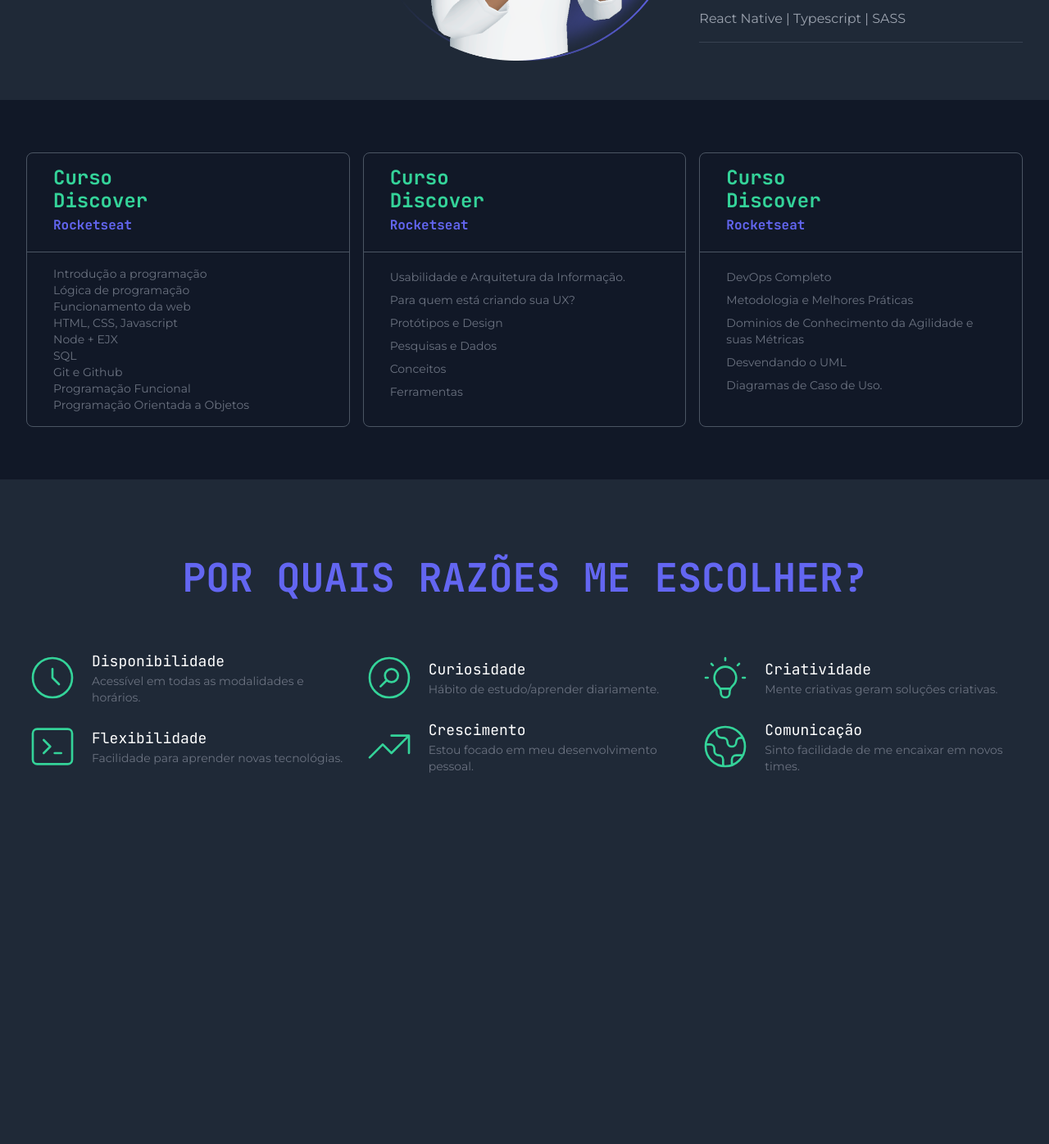
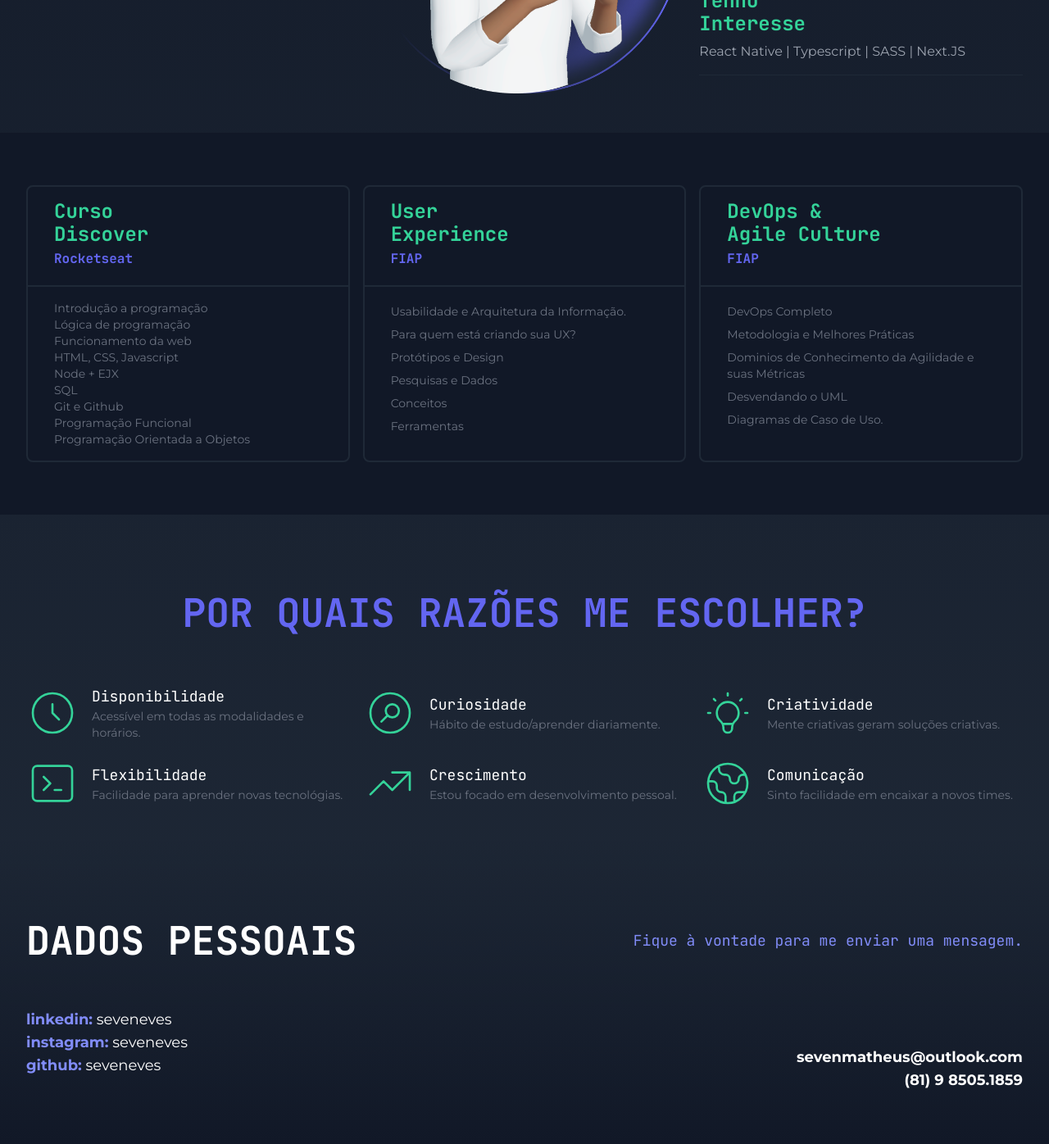
Before and after one commit to sevenmatheus/MyResume, a website built with Vite: page index.html in a window 1280 px wide. Shown: the part 826-2222 px from the top of the page at 82% size. Before the commit the page ends 1867 px from the top, so only its background shows below. Built offline with nearby package versions, Linux system fonts and the light colour scheme.

Commit message:
Adicionado Rodapé e Estilização de outras seções

```diff
--- a/index.html
+++ b/index.html
@@ -10,14 +10,23 @@
         <link href="https://fonts.googleapis.com/css2?family=JetBrains+Mono:wght@400;700;800&family=Montserrat:wght@400;700&display=swap" rel="stylesheet">
 
     </head>
-    <body class="bg-gray-800">
+    <body class="bg-gray-800 bg-gradient-to-b from-gray-900 to-transparent">
+        <nav class="py-1 bg-gradient-to-r from-green-500 to-transparent">
+            <div class="container text-center mx-auto">
+            </div>
+        </nav>
         <!-- Cabeçalho -->
         <header class="mt-20 px-8">
             <div class="container mx-auto text-center font-mono max-w-screen-xl">
                 <!-- Saudações -->
+                <div class="flex justify-center">
                     <p class="text-green-400 font-bold">
-                    Hello World <span class="font-normal">🖖🏾🌍</span>
+                        Hello World
                     </p>
+                    <svg xmlns="http://www.w3.org/2000/svg" class="h-6 w-6 animate-spin text-green-400" fill="none" viewBox="0 0 24 24" stroke="currentColor">
+                        <path stroke-linecap="round" stroke-linejoin="round" stroke-width="2" d="M3.055 11H5a2 2 0 012 2v1a2 2 0 002 2 2 2 0 012 2v2.945M8 3.935V5.5A2.5 2.5 0 0010.5 8h.5a2 2 0 012 2 2 2 0 104 0 2 2 0 012-2h1.064M15 20.488V18a2 2 0 012-2h3.064M21 12a9 9 0 11-18 0 9 9 0 0118 0z" />
+                    </svg>
+                </div>
                 <!-- Nome-->
                 <h1 class="text-6xl font-extrabold text-white py-4">
                     MATHEUS NEVES
@@ -34,7 +43,8 @@
             <section class="p-8">
                 <div class="container mx-auto max-w-lg">
                     <p class="text-gray-400 font-sans text-center">Programador em formação, Entusiasta em tecnologia e apaixonado em solucionar problemas. <b>Atualmente me especializando em desenvolvimento Front-End. </b></p>
-                    <svg width="16" height="88" viewBox="0 0 16 88" fill="none" xmlns="http://www.w3.org/2000/svg" class="mx-auto">
+                    <div class="pt-8">
+                        <svg width="16" height="88" viewBox="0 0 16 88" fill="none" xmlns="http://www.w3.org/2000/svg" class="mx-auto animate-bounce" >
                             <path d="M7.29289 87.7071C7.68342 88.0976 8.31658 88.0976 8.70711 87.7071L15.0711 81.3431C15.4616 80.9526 15.4616 80.3195 15.0711 79.9289C14.6805 79.5384 14.0474 79.5384 13.6569 79.9289L8 85.5858L2.34315 79.9289C1.95262 79.5384 1.31946 79.5384 0.928932 79.9289C0.538408 80.3195 0.538408 80.9526 0.928932 81.3431L7.29289 87.7071ZM9 87L9 4.37114e-08L7 -4.37114e-08L7 87L9 87Z" fill="url(#paint0_linear_1_12)"  />
                             <defs>
                             <linearGradient id="paint0_linear_1_12" x1="7.5" y1="87" x2="7.5" y2="-2.18557e-08" gradientUnits="userSpaceOnUse">
@@ -43,6 +53,7 @@
                             </linearGradient>
                             </defs>
                         </svg>
+                    </div>
                 </div>
             </section>
             <section class="p-8">
@@ -60,7 +71,7 @@
                     </div>
                     <!-- Habilidades-->
                     <div class="py-4">
-                        <div class="py-2 grid grid-cols-1 md:grid-cols-1 sm:grid-cols-3 sm:items-center border-b  border-gray-700">
+                        <div class="py-2 grid grid-cols-1 md:grid-cols-1 sm:grid-cols-3 sm:items-center border-b  border-gray-800">
                             <h4 class="font-bold font-mono text-green-400 text-2xl leading-7">
                                 Tenho <br> Experiência
                             </h4>
@@ -68,7 +79,7 @@
                                 HTML5 | CSS3 | Javascript | Git & Github
                             </p>
                         </div>
-                        <div class="py-2 grid grid-cols-1 md:grid-cols-1 sm:grid-cols-3 sm:items-center border-b  border-gray-700">
+                        <div class="py-2 grid grid-cols-1 md:grid-cols-1 sm:grid-cols-3 sm:items-center border-b  border-gray-800">
                             <h4 class="font-bold font-mono text-green-400 text-2xl leading-7">
                                 Estou <br> Estudando
                             </h4>
@@ -76,12 +87,12 @@
                                 React JS | Tailwind | Metodologia Ágeis
                             </p>
                         </div>
-                        <div class="py-2 grid grid-cols-1 md:grid-cols-1 sm:grid-cols-3 sm:items-center border-b  border-gray-700">
+                        <div class="py-2 grid grid-cols-1 md:grid-cols-1 sm:grid-cols-3 sm:items-center border-b  border-gray-800">
                             <h4 class="font-bold font-mono text-green-400 text-2xl leading-7">
                                 Tenho <br> Interesse
                             </h4>
                             <p class="text-gray-400 py-2 col-span-2 sm:text-right md:text-left">
-                                React Native | Typescript |  SASS
+                                React Native | Typescript |  SASS  | Next.JS
                             </p>
                         </div>
                     </div>
@@ -89,9 +100,9 @@
             </section>
             <section class="py-16 px-8 bg-gray-900 ">
                 <div class="container mx-auto grid grid-cols-1 md:grid-cols-3 gap-4 max-w-screen-xl">
-                    <div class="border border-gray-600 rounded-lg ">
+                    <div class="border-2 border-gray-800 rounded-lg ">
                         <!-- Titulo -->
-                        <div class="font-mono font-bold py-4 px-8 border-b border-gray-600">
+                        <div class="font-mono font-bold py-4 px-8 border-b-2 border-gray-800">
                             <h4 class="text-green-400 text-2xl leading-7">
                                 Curso <br> Discover
                             </h4>
@@ -113,13 +124,13 @@
 
                         </div>
                     </div>
-                    <div class="border border-gray-600 rounded-lg ">
+                    <div class="border-2 border-gray-800 rounded-lg ">
                         <!-- Titulo -->
-                        <div class="font-mono font-bold py-4 px-8 border-b border-gray-600">
+                        <div class="font-mono font-bold py-4 px-8 border-b-2 border-gray-800">
                             <h4 class="text-green-400 text-2xl leading-7">
-                                Curso <br> Discover
+                                User <br/> Experience
                             </h4>
-                            <p class="text-indigo-500 py-1">Rocketseat</p>
+                            <p class="text-indigo-500 py-1">FIAP</p>
                         </div>
                         <!-- Ementa -->
                         <div class="py-4 px-8 font-light text-gray-500 text-sm">
@@ -133,13 +144,14 @@
                             </ul>
                         </div>
                     </div>
-                    <div class="border border-gray-600 rounded-lg ">
+                    <div class="border-2 border-gray-800 rounded-lg ">
                         <!-- Titulo -->
-                        <div class="font-mono font-bold py-4 px-8 border-b border-gray-600">
+                        <div class="font-mono font-bold py-4 px-8 border-b-2 border-gray-800">
                             <h4 class="text-green-400 text-2xl leading-7">
-                                Curso <br> Discover
+                                DevOps & <br /> Agile Culture
+
                             </h4>
-                            <p class="text-indigo-500 py-1">Rocketseat</p>
+                            <p class="text-indigo-500 py-1">FIAP</p>
                         </div>
                         <!-- Ementa -->
                         <div class="py-4 px-8 font-light text-gray-500 text-sm">
@@ -155,11 +167,11 @@
                 </div>
             </section>
             <!-- Por que me escolher? -->
-            <section class="py-16 px-8">
+            <section class="py-16 pb-0 px-8">
                 <div class="container mx-auto max-w-screen-xl">
                     <!-- Titulo-->
                     <h2 class="text-indigo-500 font-mono font-bold text-4xl sm:text-5xl text-center py-8">POR QUAIS RAZÕES ME ESCOLHER?</h2>
-                    <div class="grid grid-cols-1 sm:grid-cols-2 md:grid-cols-3 gap-4 py-8">
+                    <div class="grid grid-cols-1 sm:grid-cols-2 md:grid-cols-3 gap-5 py-8">
                         <div class="flex items-center">
                             <div class="text-green-400">
                                 <svg xmlns="http://www.w3.org/2000/svg" class="h-16 w-16" fill="none" viewBox="0 0 24 24" stroke="currentColor">
@@ -215,7 +227,7 @@
                             </div>
                             <div class="pl-4">
                                 <h5 class="font-mono text-white text-lg">Crescimento</h5>
-                                <p class="text-gray-500 text-sm">Estou focado em meu desenvolvimento pessoal.</p>
+                                <p class="text-gray-500 text-sm">Estou focado em desenvolvimento pessoal.</p>
                             </div>
                         </div>
                         <!-- Comunicação -->
@@ -227,12 +239,35 @@
                             </div>
                             <div class="pl-4">
                                 <h5 class="font-mono text-white text-lg">Comunicação</h5>
-                                <p class="text-gray-500 text-sm">Sinto facilidade de me encaixar em novos times. </p>
+                                <p class="text-gray-500 text-sm">Sinto facilidade em encaixar a novos times. </p>
                             </div>
                         </div>
                     </div>
                 </div>
             </section>
         </main>
+        <footer class="py-16 px-8 bg-gradient-to-t from-gray-900 to-transparent">
+            <div class="container mx-auto max-w-screen-xl text-lg">
+                <div class="font-mono grid grid-cols-1 lg:grid-cols-2 items-center py-8">
+                    <h2 class="text-white text-4xl sm:text-5xl font-bold py-2">
+                        DADOS PESSOAIS
+                    </h2>
+                    <p class="text-indigo-400 py-2 lg:text-right">
+                        Fique à vontade para me enviar uma mensagem.
+                    </p>
+                </div>
+                <div class="grid grid-cols-1 lg:grid-cols-2 items-center font-sans">
+                    <div class="text-white">
+                        <div><span class="text-indigo-400 font-bold">linkedin:</span> seveneves</div>
+                        <div><span class="text-indigo-400 font-bold">instagram:</span> seveneves</div>
+                        <div><span class="text-indigo-400 font-bold">github:</span> seveneves</div>
+                    </div>
+                    <div class="text-white lg:text-right font-bold mt-8 pt-8 border-t-2 border-gray-800 lg:border-0">
+                        <div>sevenmatheus@outlook.com</div>
+                        <div>(81) 9 8505.1859</div>
+                    </div>
+                </div>
+            </div>
+        </footer>
     </body>
 </html>
```
Lines whose indentation alone changed are shown as unchanged.
